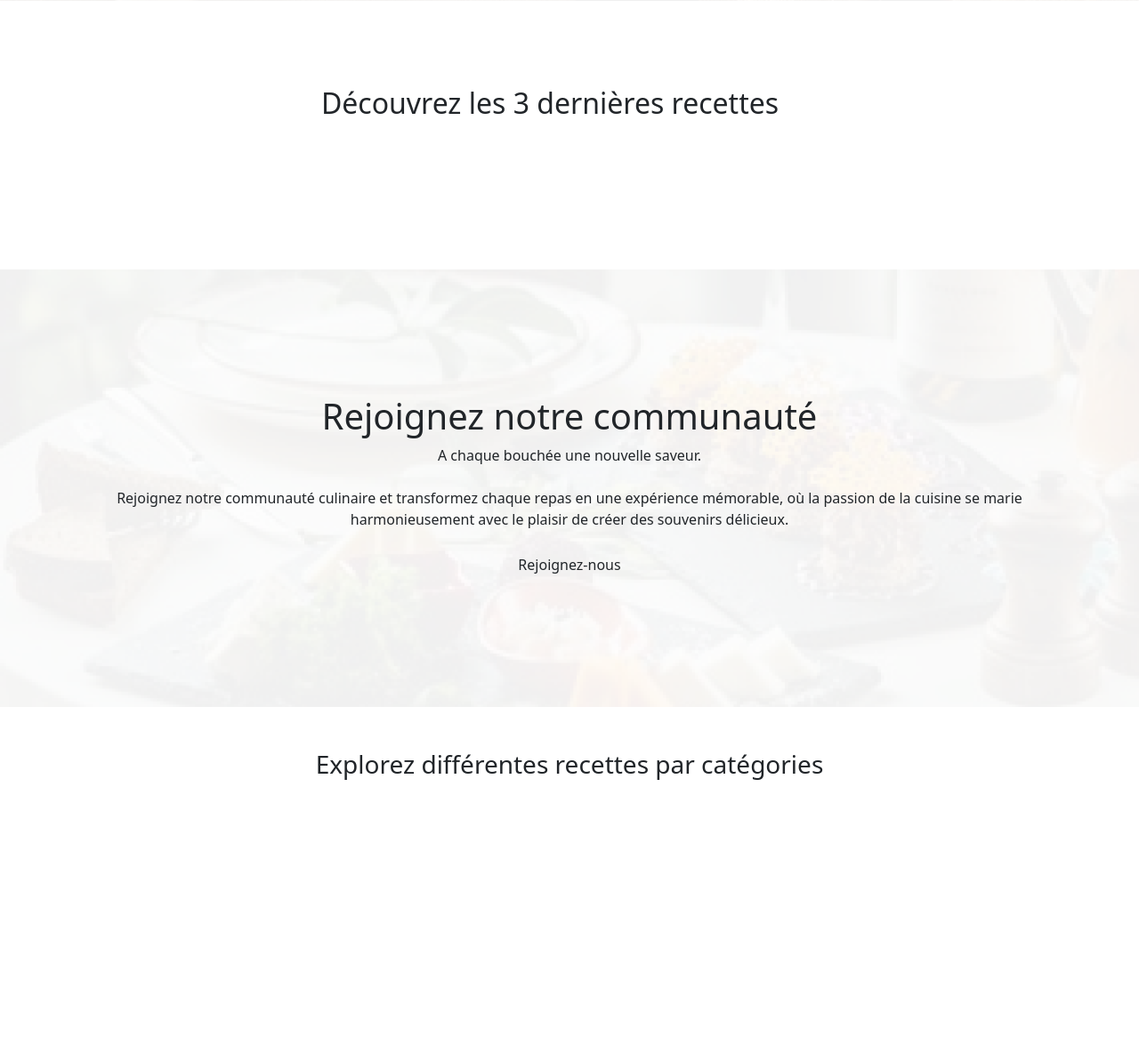
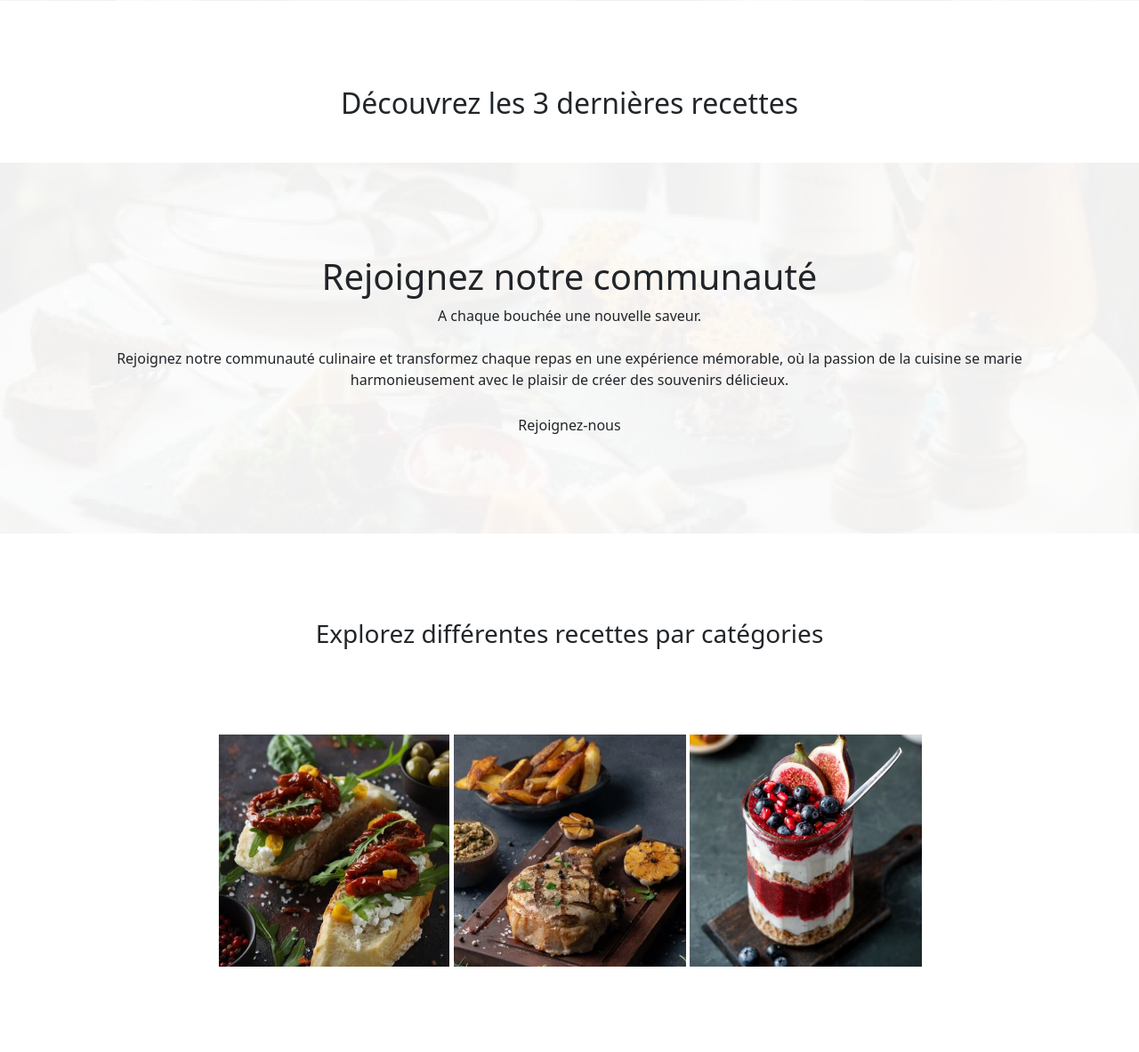
Before and after one commit to WildCodeSchool/2023-09-PHP-LYON-P3-nom-nom-nom, a Symfony app: template templates/home/index.html.twig in a window 1280 px wide; the page is wider, and only the part inside the window is pictured. Shown: the part 583-1766 px from the top of that part at 89% size. Before the commit the page ends 1460 px from the top of that part, so only its background shows below. Run offline with Twig, Linux system fonts and the light colour scheme; the template is opened without the code that fills it, so the values that code supplies are empty; some libraries are stand-ins or nearby versions.

Commit message:
home desktop ok , needs queries on desktop and mobile

```diff
--- a/templates/home/index.html.twig
+++ b/templates/home/index.html.twig
@@ -5,14 +5,16 @@
 {% endblock %}
 
 {% block body %}
-  <img class="object-fit-cover" src="{{ asset('/build/images/background-home.png') }}" />
+	<img
+	class="w-100 object-fit-cover d-none d-sm-block" src="{{ asset('/build/images/background-home.png') }}"/>
 
-  <div class="container text-center mt-4 pt-3 d-none d-sm-block d-md-none">
+	{# last 3 recipies mobile #}
+	<div class="container text-center mt-4 pt-3 d-none d-md-block d-lg-none">
 		<div id="carouselExampleIndicators" class="carousel carousel-dark slide">
 			<div class="carousel-inner">
 				{% for key, recipe in showRecipes %}
 					<div class="carousel-item {% if key == 0 %}{% endif %}">
-            <a href="{{ path('app_recipe_show', { id: recipe.id }) }}"><img src="{{ asset('build/images/' ~ recipe.picture) }}" class="pic-recipe object-fit-cover" alt="{{ recipe.nameRecipe }}" /></a>
+						<a href="{{ path('app_recipe_show', { id: recipe.id }) }}"><img src="{{ asset('build/images/' ~ recipe.picture) }}" class="pic-recipe object-fit-cover" alt="{{ recipe.nameRecipe }}"/></a>
 						<div class="container-fluid carousel-caption d-md-block glassmorphism">
 							<h5>{{ recipe.nameRecipe }}</h5>
 							<p class="w-75 container text-center">{{ recipe.description }}</p>
@@ -21,41 +23,52 @@
 				{% endfor %}
 			</div>
 
-      <button class="carousel-control-prev" type="button" data-bs-target="#carouselExampleIndicators" data-bs-slide="prev">
+			{# left and right button #}
+			<button class="carousel-control-prev d-none d-md-block d-lg-none" type="button" data-bs-target="#carouselExampleIndicators" data-bs-slide="prev">
 				<span class="carousel-control-prev-icon" aria-hidden="true"></span>
 				<span class="sr-only">Previous</span>
 			</button>
-      <button class="carousel-control-next" type="button" data-bs-target="#carouselExampleIndicators" data-bs-slide="next">
+			<button class="carousel-control-next  d-none d-md-block d-lg-none" type="button" data-bs-target="#carouselExampleIndicators" data-bs-slide="next">
 				<span class="carousel-control-next-icon" aria-hidden="true"></span>
 				<span class="sr-only">Next</span>
 			</button>
 		</div>
 	</div>
 
-  <div class="container m-5">
-    <h2 class="pt-5 text-center">Découvrez les 3 dernières recettes</h2>
-    <div class="container text-center m-4 p-5">
-      <div class="carousel-inner">
+	{# last 3 recipies desktop  #}
+	<h2 class="pt-5 m-5 text-center ">Découvrez les 3 dernières recettes</h2>
+
+
+	<div class="d-flex justify-content-evenly ">
 		{% for recipe in showRecipes %}
-          <a href="{{ path('app_recipe_show', { id: recipe.id }) }}"><img src="{{ asset('build/images/' ~ recipe.picture) }}" class="pic-recipe object-fit-cover" alt="{{ recipe.nameRecipe }}" /></a>
-          <div class="container-fluid carousel-caption d-md-block glassmorphism">
-            <h5>{{ recipe.nameRecipe }}</h5>
-            <p class="w-75 container text-center">{{ recipe.description }}</p>
-          </div>
-        {% endfor %}
-      </div>
+			<div class="position-relative mb-5 pb-">
+				<a class="" href="{{ path('app_recipe_show', { id: recipe.id }) }}">
+					<img src="{{ asset('build/images/' ~ recipe.picture) }}" class="pic-recipe-desktop object-fit-cover" alt="{{ recipe.nameRecipe }}"/>
+				</a>
+				<div class="glassmorphism-desktop m-2">
+					<h5 class="p-2">{{ recipe.nameRecipe }}</h5>
+					<p class="container text-center">{{ recipe.description }}</p>
 				</div>
 			</div>
 
-  <div class="w-100 position-relative">
-    <img src="{{ asset('/build/images/background.png') }}" />
+		{% endfor %}
+	</div>
+
+	<div class="position-relative">
+		<img class="img-fluid" src="{{ asset('/build/images/background.png') }}"/>
 		<div class="container text-center position-absolute top-50 start-50 translate-middle">
 			<h1>Rejoignez notre communauté</h1>
 			<p class="paragraph">A chaque bouchée une nouvelle saveur.</p>
-      <p class="container-fluid w-100 mt-4 px-4 paragraph">Rejoignez notre communauté culinaire et transformez chaque repas en une expérience mémorable, où la passion de la cuisine se marie harmonieusement avec le plaisir de créer des souvenirs délicieux.</p>
+			<p class="container-fluid mt-4 px-4 paragraph">Rejoignez notre communauté culinaire et transformez chaque repas en une expérience mémorable, où la passion de la cuisine se marie harmonieusement avec le plaisir de créer des souvenirs délicieux.</p>
 			<a href="#" type="button" class="btn button-crud mt-1" tabindex="-1" role="button" aria-disabled="true">Rejoignez-nous</a>
 		</div>
 	</div>
 
-  <h3 class="pt-5 text-center">Explorez différentes recettes par catégories</h3>
+	<h3 class="pt-5 m-5 text-center">Explorez différentes recettes par catégories</h3>
+
+	<div class="mx-auto container text-center m-5 p-5">
+		<img class="w-25" src="{{ asset('/build/images/entree.png')}}"/>
+		<img class="w-25" src="{{ asset('/build/images/plat.png')}}"/>
+		<img class="w-25" src="{{ asset('/build/images/dessert.png')}}"/>
+	</div>
 {% endblock %}
```
Also changed, not shown: assets/styles/app.scss (+32 -3 lines), assets/images/background-pages.png (added), assets/images/dessert.png (added), assets/images/entree.png (added), assets/images/plat.png (added). Lines whose indentation alone changed are shown as unchanged.
